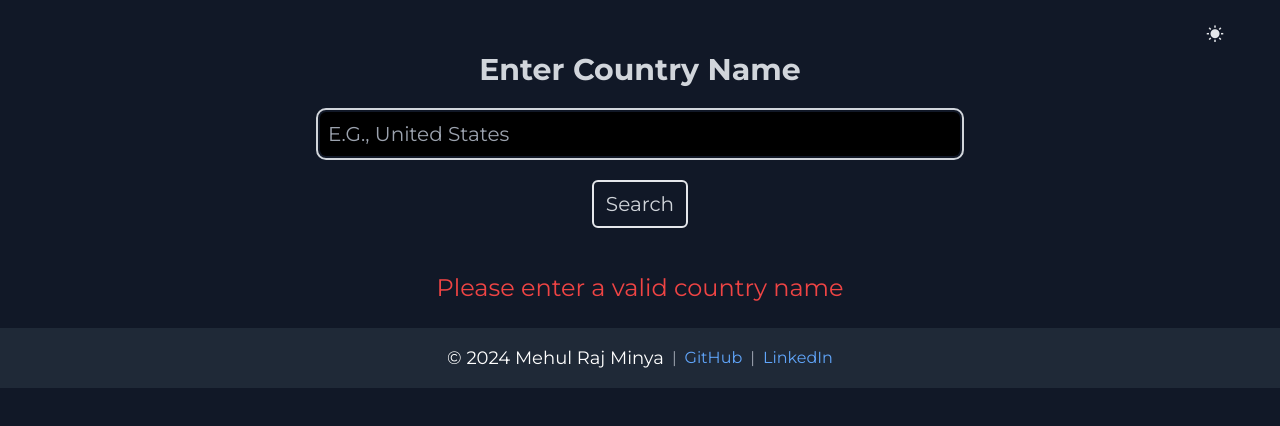
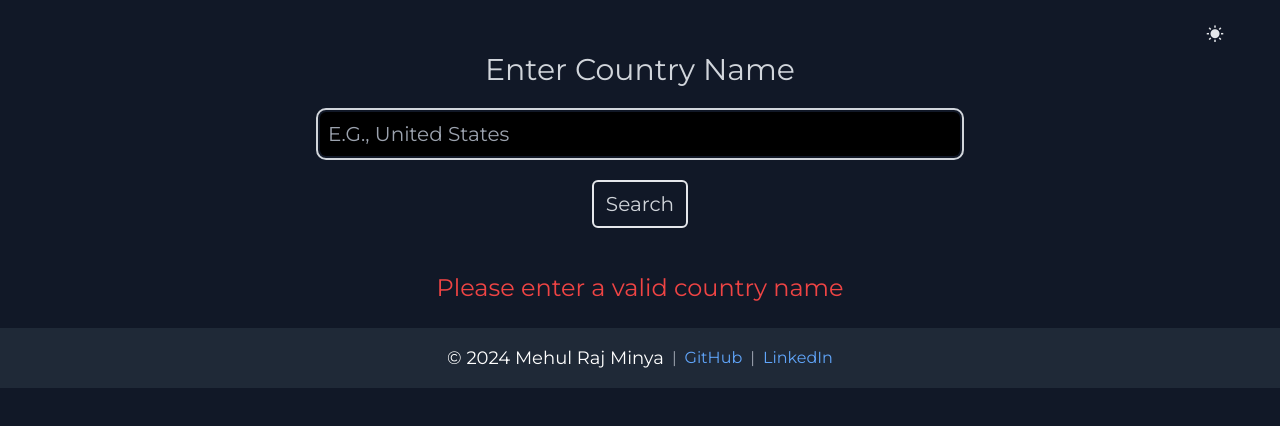
Before and after one commit to MrM-7/Country-Info, a React (Vite) app: page / in a window 1280 px wide. Shown: the top 426 px of the page. Built offline with nearby package versions, Linux system fonts and the light colour scheme; no server answers; a web font is replaced by a local one.

Commit message:
update heading

```diff
--- a/src/Components/InputData.jsx
+++ b/src/Components/InputData.jsx
@@ -17,7 +17,7 @@ function InputData({newCountry, setNewCountry, changeCountry, alert, setAlert})
 
   return (
     <>
-      <h1 className={`lg:text-3xl ${theme === "dark" ? "text-gray-300" : "text-gray-700"}  sm:text-2xl font-bold
+      <h1 className={`lg:text-3xl ${theme === "dark" ? "text-gray-300" : "text-gray-700"}  sm:text-2xl
       `}>Enter Country Name</h1>
           <input
             type="text"
```
